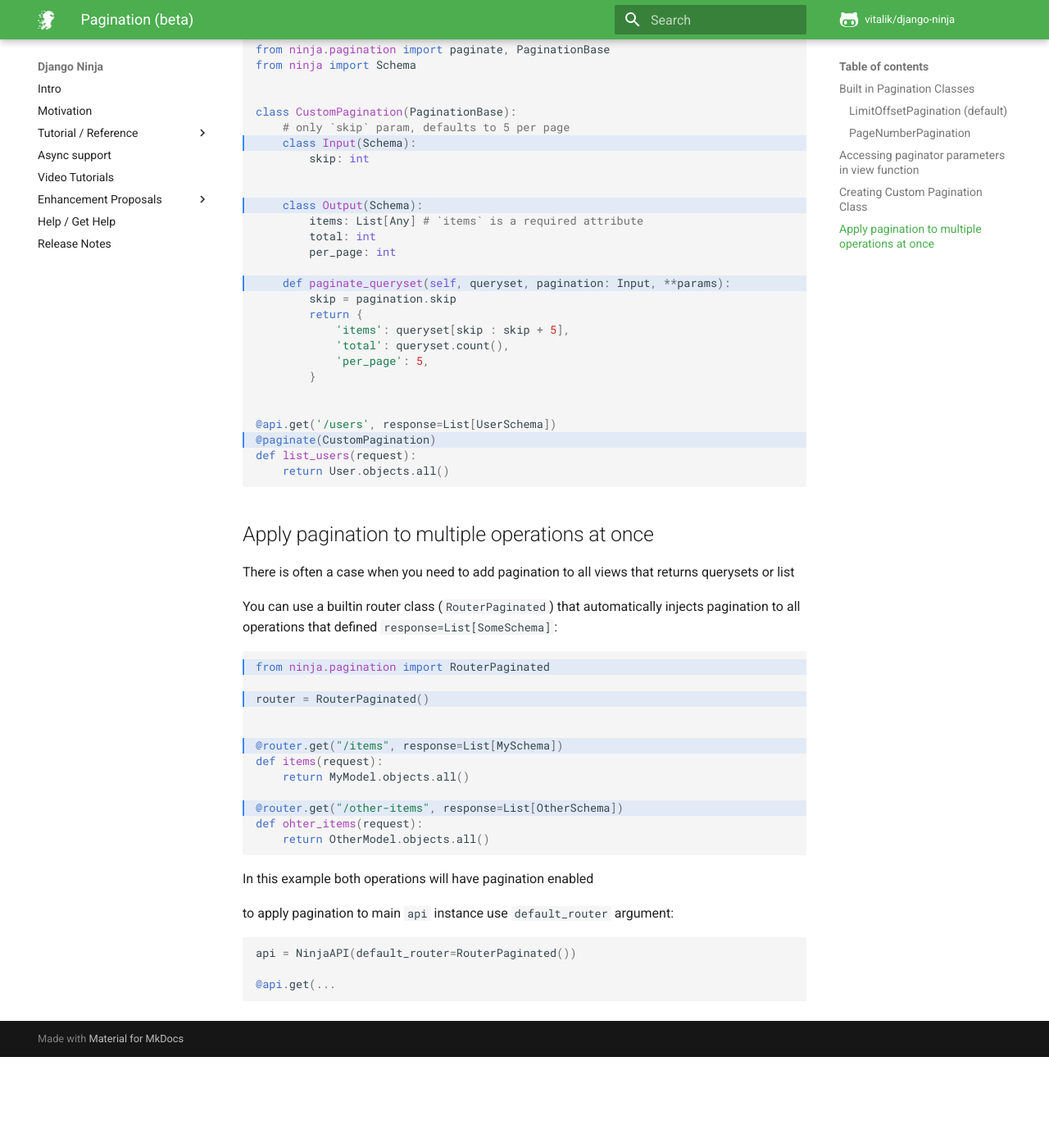
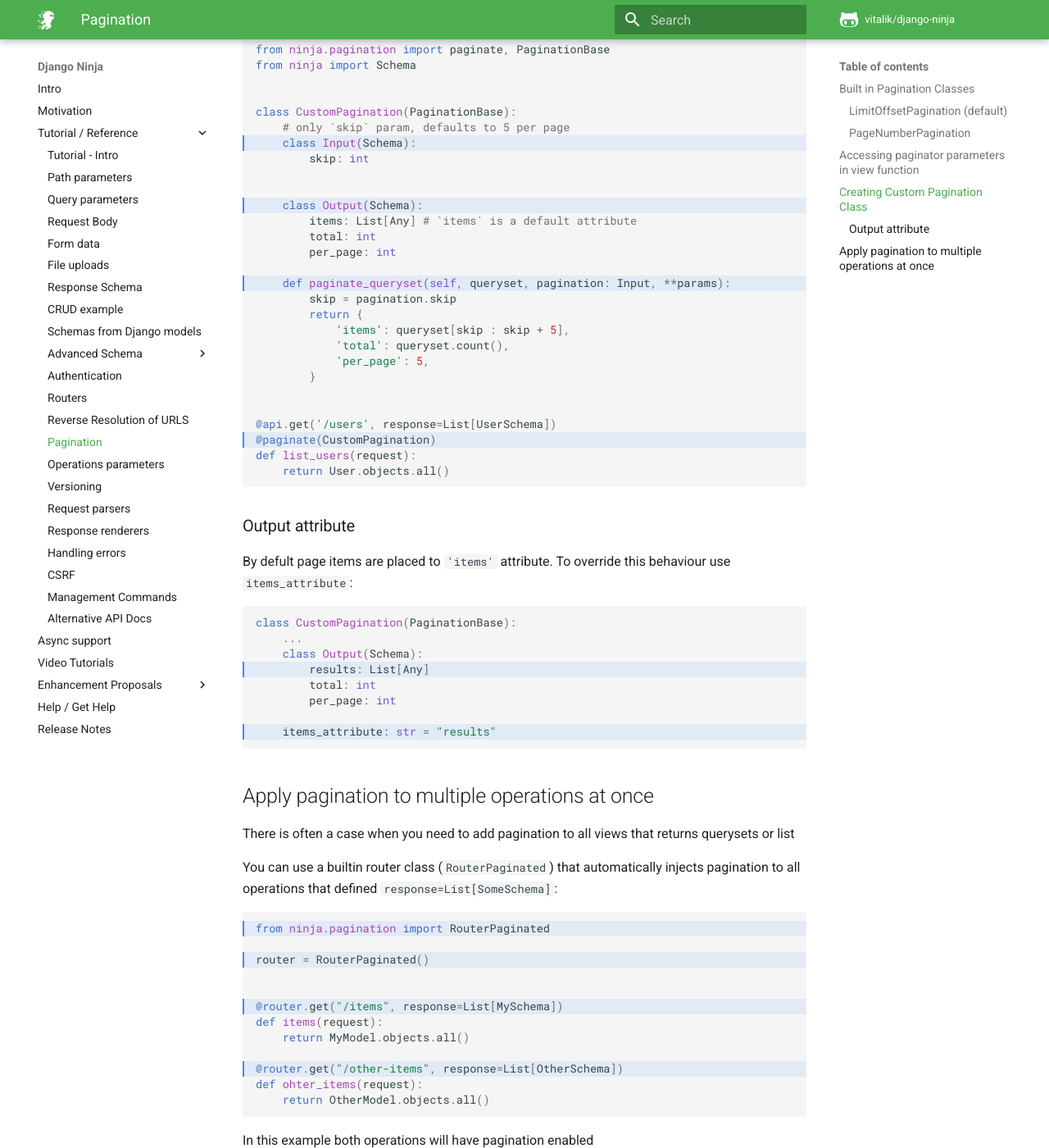
Before and after one commit to rainbow1016/django-master, an MkDocs documentation site: the page built from docs/docs/tutorial/pagination.md, in a window 1280 px wide and 1400 px high, scrolled down 2560 px. Shown: the whole window at 82% size. Built offline with MkDocs 1.6.1 and Material for MkDocs 9.7.7, drawn with Linux system fonts in a browser that asks for light colours; comment, search, counter and statistics services are not loaded; before the commit the page ends 3849 px from its top, so only the background shows below that; some of the changed text lies outside the part shown.

Commit message:
Allow arbitrary Pagination Output ( alternative #464)

````diff
--- a/docs/docs/tutorial/pagination.md
+++ b/docs/docs/tutorial/pagination.md
@@ -1,4 +1,4 @@
-# Pagination (beta)
+# Pagination
 
 **Django Ninja** comes with a pagination support. This allows you to split large result sets into individual pages.
 
@@ -122,7 +122,7 @@ class CustomPagination(PaginationBase):
 
 
     class Output(Schema):
-        items: List[Any] # `items` is a required attribute
+        items: List[Any] # `items` is a default attribute
         total: int
         per_page: int
 
@@ -139,6 +139,22 @@ class CustomPagination(PaginationBase):
 @paginate(CustomPagination)
 def list_users(request):
     return User.objects.all()
+```
+
+### Output attribute
+
+By defult page items are placed to `'items'` attribute. To override this behaviour use `items_attribute`:
+
+```Python hl_lines="4 8"
+class CustomPagination(PaginationBase):
+    ...
+    class Output(Schema):
+        results: List[Any]
+        total: int
+        per_page: int
+
+    items_attribute: str = "results"
+
 ```
 
 
--- a/docs/mkdocs.yml
+++ b/docs/mkdocs.yml
@@ -35,6 +35,7 @@ nav:
       - tutorial/authentication.md
       - tutorial/routers.md
       - tutorial/urls.md
+      - tutorial/pagination.md
       - tutorial/operation_params.md
       - tutorial/versioning.md
       - tutorial/request-parsers.md
````
Also changed, not shown: 2 other files.
